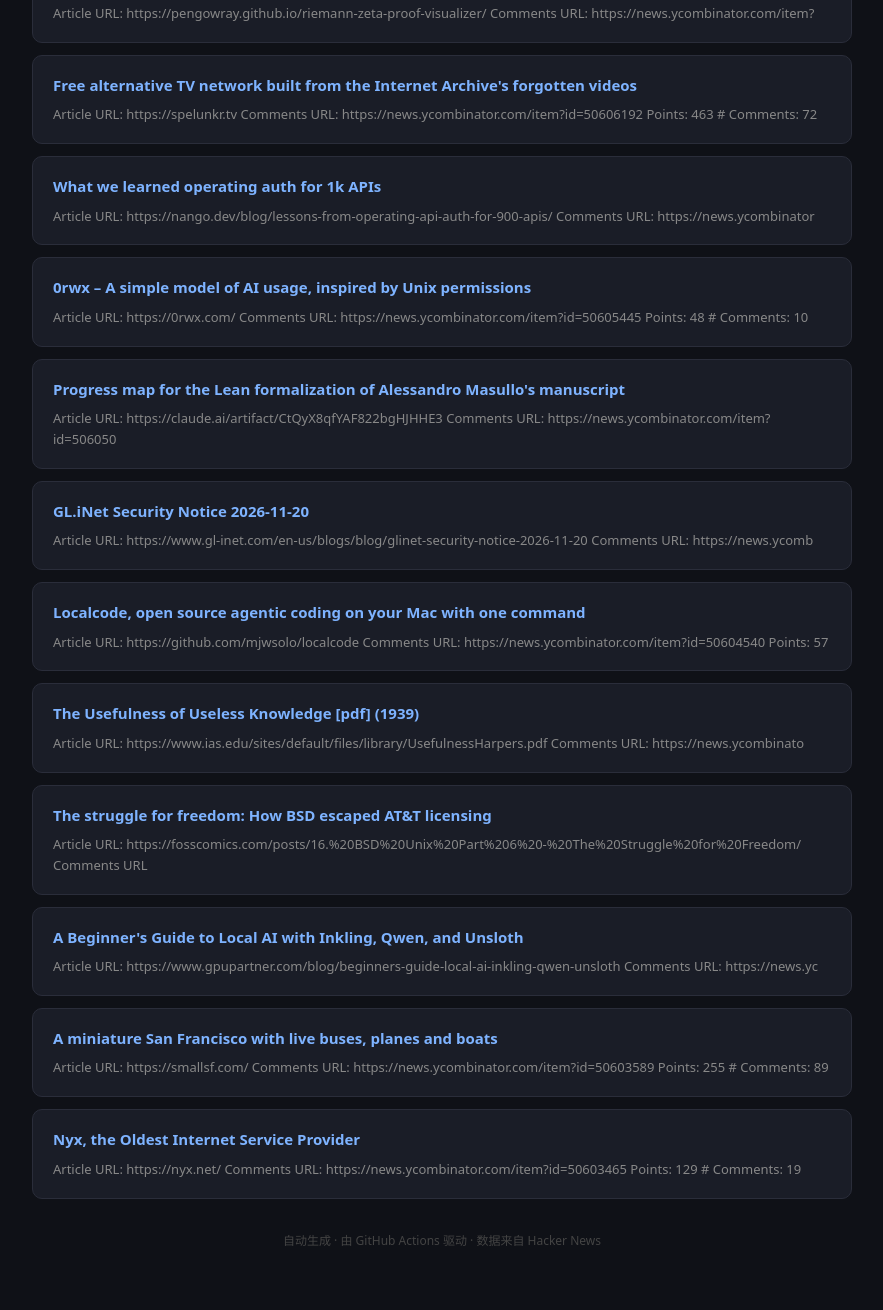
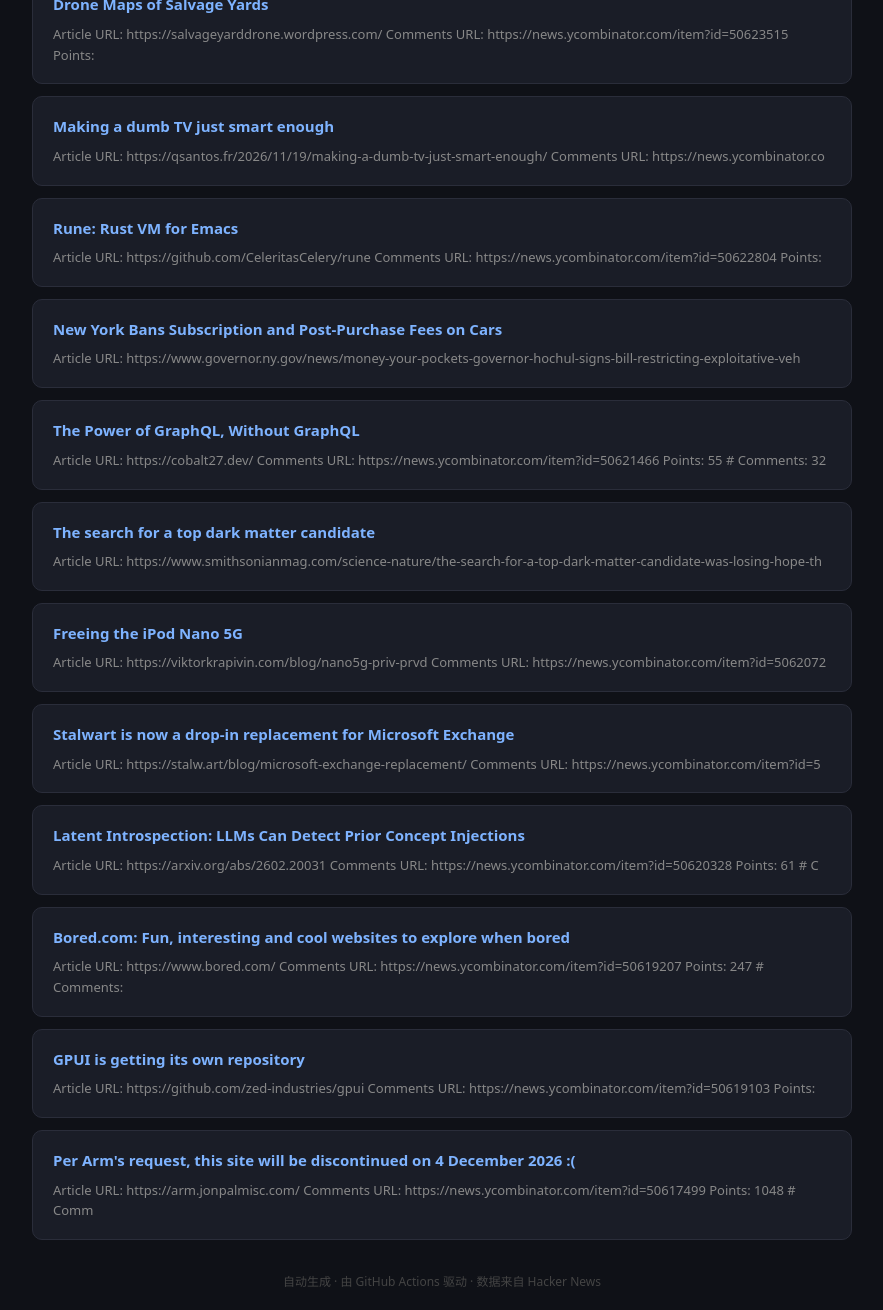
Before and after one commit to erdmanncho/daily-tech-news, a plain HTML site: page docs/index.html in a window 1280 px wide. Shown: the part 462-1772 px from the top of the page, without its empty margins (198-1081 px from the left). Before the commit the page ends 1731 px from the top, so only its background shows below. Drawn offline with Linux system fonts and the light colour scheme.

Commit message:
每日新闻更新 2026-11-24

```diff
--- a/docs/index.html
+++ b/docs/index.html
@@ -1,7 +1,7 @@
 <!DOCTYPE html>
 <html lang="zh"><head><meta charset="UTF-8">
 <meta name="viewport" content="width=device-width,initial-scale=1">
-<title>每日科技新闻 · 2026年11月23日</title>
+<title>每日科技新闻 · 2026年11月24日</title>
 <style>
   body{font-family:system-ui,sans-serif;max-width:820px;margin:0 auto;padding:20px 16px;background:#0f1117;color:#e0e0e0}
   h1{font-size:22px;border-left:4px solid #4361ee;padding-left:12px;margin-bottom:24px}
@@ -14,93 +14,91 @@
   footer{text-align:center;color:#444;margin-top:32px;font-size:12px}
 </style></head>
 <body>
-  <h1>每日科技新闻 · 2026年11月23日</h1>
+  <h1>每日科技新闻 · 2026年11月24日</h1>
 
     <div class="card">
-      <a href="https://www.ycombinator.com/companies/collectwise/jobs/lgobCse-founding-customer-success-manager" target="_blank"><h2>CollectWise (YC F24) Is Hiring</h2></a>
-      <p>Article URL: https://www.ycombinator.com/companies/collectwise/jobs/lgobCse-founding-customer-success-manager
-Comments U</p>
-    </div>
-    <div class="card">
-      <a href="https://phoenix.labri.fr/software/tempo/" target="_blank"><h2>A Partial Evaluator for C</h2></a>
-      <p>Article URL: https://phoenix.labri.fr/software/tempo/
-Comments URL: https://news.ycombinator.com/item?id=50607627
-Points</p>
-    </div>
-    <div class="card">
-      <a href="https://github.com/AFK-surf/xnulinux" target="_blank"><h2>XNU Linux: Full OS X GUI Userspace on Linux</h2></a>
-      <p>Article URL: https://github.com/AFK-surf/xnulinux
-Comments URL: https://news.ycombinator.com/item?id=50607261
-Points: 22</p>
-    </div>
-    <div class="card">
-      <a href="https://pengowray.github.io/riemann-zeta-proof-visualizer/" target="_blank"><h2>Treemap of the Riemann Hypothesis Lean Proof</h2></a>
-      <p>Article URL: https://pengowray.github.io/riemann-zeta-proof-visualizer/
-Comments URL: https://news.ycombinator.com/item?</p>
-    </div>
-    <div class="card">
-      <a href="https://spelunkr.tv" target="_blank"><h2>Free alternative TV network built from the Internet Archive's forgotten videos</h2></a>
-      <p>Article URL: https://spelunkr.tv
-Comments URL: https://news.ycombinator.com/item?id=50606192
-Points: 463
-# Comments: 72</p>
-    </div>
-    <div class="card">
-      <a href="https://nango.dev/blog/lessons-from-operating-api-auth-for-900-apis/" target="_blank"><h2>What we learned operating auth for 1k APIs</h2></a>
-      <p>Article URL: https://nango.dev/blog/lessons-from-operating-api-auth-for-900-apis/
-Comments URL: https://news.ycombinator</p>
-    </div>
-    <div class="card">
-      <a href="https://0rwx.com/" target="_blank"><h2>0rwx – A simple model of AI usage, inspired by Unix permissions</h2></a>
-      <p>Article URL: https://0rwx.com/
-Comments URL: https://news.ycombinator.com/item?id=50605445
-Points: 48
-# Comments: 10</p>
-    </div>
-    <div class="card">
-      <a href="https://claude.ai/artifact/CtQyX8qfYAF822bgHJHHE3" target="_blank"><h2>Progress map for the Lean formalization of Alessandro Masullo's manuscript</h2></a>
-      <p>Article URL: https://claude.ai/artifact/CtQyX8qfYAF822bgHJHHE3
-Comments URL: https://news.ycombinator.com/item?id=506050</p>
-    </div>
-    <div class="card">
-      <a href="https://www.gl-inet.com/en-us/blogs/blog/glinet-security-notice-2026-11-20" target="_blank"><h2>GL.iNet Security Notice 2026-11-20</h2></a>
-      <p>Article URL: https://www.gl-inet.com/en-us/blogs/blog/glinet-security-notice-2026-11-20
-Comments URL: https://news.ycomb</p>
-    </div>
-    <div class="card">
-      <a href="https://github.com/mjwsolo/localcode" target="_blank"><h2>Localcode, open source agentic coding on your Mac with one command</h2></a>
-      <p>Article URL: https://github.com/mjwsolo/localcode
-Comments URL: https://news.ycombinator.com/item?id=50604540
-Points: 57</p>
-    </div>
-    <div class="card">
-      <a href="https://www.ias.edu/sites/default/files/library/UsefulnessHarpers.pdf" target="_blank"><h2>The Usefulness of Useless Knowledge [pdf] (1939)</h2></a>
-      <p>Article URL: https://www.ias.edu/sites/default/files/library/UsefulnessHarpers.pdf
+      <a href="https://philippdubach.com/posts/cheaper-ai-tokens-wont-pay-for-capex/" target="_blank"><h2>Jevons Paradox in AI: Cheaper Tokens Won't Pay for Capex</h2></a>
+      <p>Article URL: https://philippdubach.com/posts/cheaper-ai-tokens-wont-pay-for-capex/
 Comments URL: https://news.ycombinato</p>
     </div>
     <div class="card">
-      <a href="https://fosscomics.com/posts/16.%20BSD%20Unix%20Part%206%20-%20The%20Struggle%20for%20Freedom/" target="_blank"><h2>The struggle for freedom: How BSD escaped AT&T licensing</h2></a>
-      <p>Article URL: https://fosscomics.com/posts/16.%20BSD%20Unix%20Part%206%20-%20The%20Struggle%20for%20Freedom/
-Comments URL</p>
+      <a href="https://fzakaria.com/2026/11/23/2035-came-early" target="_blank"><h2>2035 Came Early</h2></a>
+      <p>Article URL: https://fzakaria.com/2026/11/23/2035-came-early
+Comments URL: https://news.ycombinator.com/item?id=50624497</p>
     </div>
     <div class="card">
-      <a href="https://www.gpupartner.com/blog/beginners-guide-local-ai-inkling-qwen-unsloth" target="_blank"><h2>A Beginner's Guide to Local AI with Inkling, Qwen, and Unsloth</h2></a>
-      <p>Article URL: https://www.gpupartner.com/blog/beginners-guide-local-ai-inkling-qwen-unsloth
-Comments URL: https://news.yc</p>
+      <a href="https://www.phoronix.com/review/amd-epyc-9006-7601" target="_blank"><h2>AMD EPYC Zen 6 vs. Zen 1 Performance: 12.1x Geo Mean in Less Than 10 Years</h2></a>
+      <p>Article URL: https://www.phoronix.com/review/amd-epyc-9006-7601
+Comments URL: https://news.ycombinator.com/item?id=50624</p>
     </div>
     <div class="card">
-      <a href="https://smallsf.com/" target="_blank"><h2>A miniature San Francisco with live buses, planes and boats</h2></a>
-      <p>Article URL: https://smallsf.com/
-Comments URL: https://news.ycombinator.com/item?id=50603589
-Points: 255
-# Comments: 89</p>
+      <a href="https://salvageyarddrone.wordpress.com/" target="_blank"><h2>Drone Maps of Salvage Yards</h2></a>
+      <p>Article URL: https://salvageyarddrone.wordpress.com/
+Comments URL: https://news.ycombinator.com/item?id=50623515
+Points:</p>
     </div>
     <div class="card">
-      <a href="https://nyx.net/" target="_blank"><h2>Nyx, the Oldest Internet Service Provider</h2></a>
-      <p>Article URL: https://nyx.net/
-Comments URL: https://news.ycombinator.com/item?id=50603465
-Points: 129
-# Comments: 19</p>
+      <a href="https://qsantos.fr/2026/11/19/making-a-dumb-tv-just-smart-enough/" target="_blank"><h2>Making a dumb TV just smart enough</h2></a>
+      <p>Article URL: https://qsantos.fr/2026/11/19/making-a-dumb-tv-just-smart-enough/
+Comments URL: https://news.ycombinator.co</p>
+    </div>
+    <div class="card">
+      <a href="https://github.com/CeleritasCelery/rune" target="_blank"><h2>Rune: Rust VM for Emacs</h2></a>
+      <p>Article URL: https://github.com/CeleritasCelery/rune
+Comments URL: https://news.ycombinator.com/item?id=50622804
+Points:</p>
+    </div>
+    <div class="card">
+      <a href="https://www.governor.ny.gov/news/money-your-pockets-governor-hochul-signs-bill-restricting-exploitative-vehicle-subscription" target="_blank"><h2>New York Bans Subscription and Post-Purchase Fees on Cars</h2></a>
+      <p>Article URL: https://www.governor.ny.gov/news/money-your-pockets-governor-hochul-signs-bill-restricting-exploitative-veh</p>
+    </div>
+    <div class="card">
+      <a href="https://cobalt27.dev/" target="_blank"><h2>The Power of GraphQL, Without GraphQL</h2></a>
+      <p>Article URL: https://cobalt27.dev/
+Comments URL: https://news.ycombinator.com/item?id=50621466
+Points: 55
+# Comments: 32</p>
+    </div>
+    <div class="card">
+      <a href="https://www.smithsonianmag.com/science-nature/the-search-for-a-top-dark-matter-candidate-was-losing-hope-then-came-a-potential-signal-will-it-be-enough-to-energize-the-struggling-field-180989923/" target="_blank"><h2>The search for a top dark matter candidate</h2></a>
+      <p>Article URL: https://www.smithsonianmag.com/science-nature/the-search-for-a-top-dark-matter-candidate-was-losing-hope-th</p>
+    </div>
+    <div class="card">
+      <a href="https://viktorkrapivin.com/blog/nano5g-priv-prvd" target="_blank"><h2>Freeing the iPod Nano 5G</h2></a>
+      <p>Article URL: https://viktorkrapivin.com/blog/nano5g-priv-prvd
+Comments URL: https://news.ycombinator.com/item?id=5062072</p>
+    </div>
+    <div class="card">
+      <a href="https://stalw.art/blog/microsoft-exchange-replacement/" target="_blank"><h2>Stalwart is now a drop-in replacement for Microsoft Exchange</h2></a>
+      <p>Article URL: https://stalw.art/blog/microsoft-exchange-replacement/
+Comments URL: https://news.ycombinator.com/item?id=5</p>
+    </div>
+    <div class="card">
+      <a href="https://arxiv.org/abs/2602.20031" target="_blank"><h2>Latent Introspection: LLMs Can Detect Prior Concept Injections</h2></a>
+      <p>Article URL: https://arxiv.org/abs/2602.20031
+Comments URL: https://news.ycombinator.com/item?id=50620328
+Points: 61
+# C</p>
+    </div>
+    <div class="card">
+      <a href="https://www.bored.com/" target="_blank"><h2>Bored.com: Fun, interesting and cool websites to explore when bored</h2></a>
+      <p>Article URL: https://www.bored.com/
+Comments URL: https://news.ycombinator.com/item?id=50619207
+Points: 247
+# Comments: </p>
+    </div>
+    <div class="card">
+      <a href="https://github.com/zed-industries/gpui" target="_blank"><h2>GPUI is getting its own repository</h2></a>
+      <p>Article URL: https://github.com/zed-industries/gpui
+Comments URL: https://news.ycombinator.com/item?id=50619103
+Points: </p>
+    </div>
+    <div class="card">
+      <a href="https://arm.jonpalmisc.com/" target="_blank"><h2>Per Arm's request, this site will be discontinued on 4 December 2026 :(</h2></a>
+      <p>Article URL: https://arm.jonpalmisc.com/
+Comments URL: https://news.ycombinator.com/item?id=50617499
+Points: 1048
+# Comm</p>
     </div>
   <footer>自动生成 · 由 GitHub Actions 驱动 · 数据来自 Hacker News</footer>
 </body></html>
```
